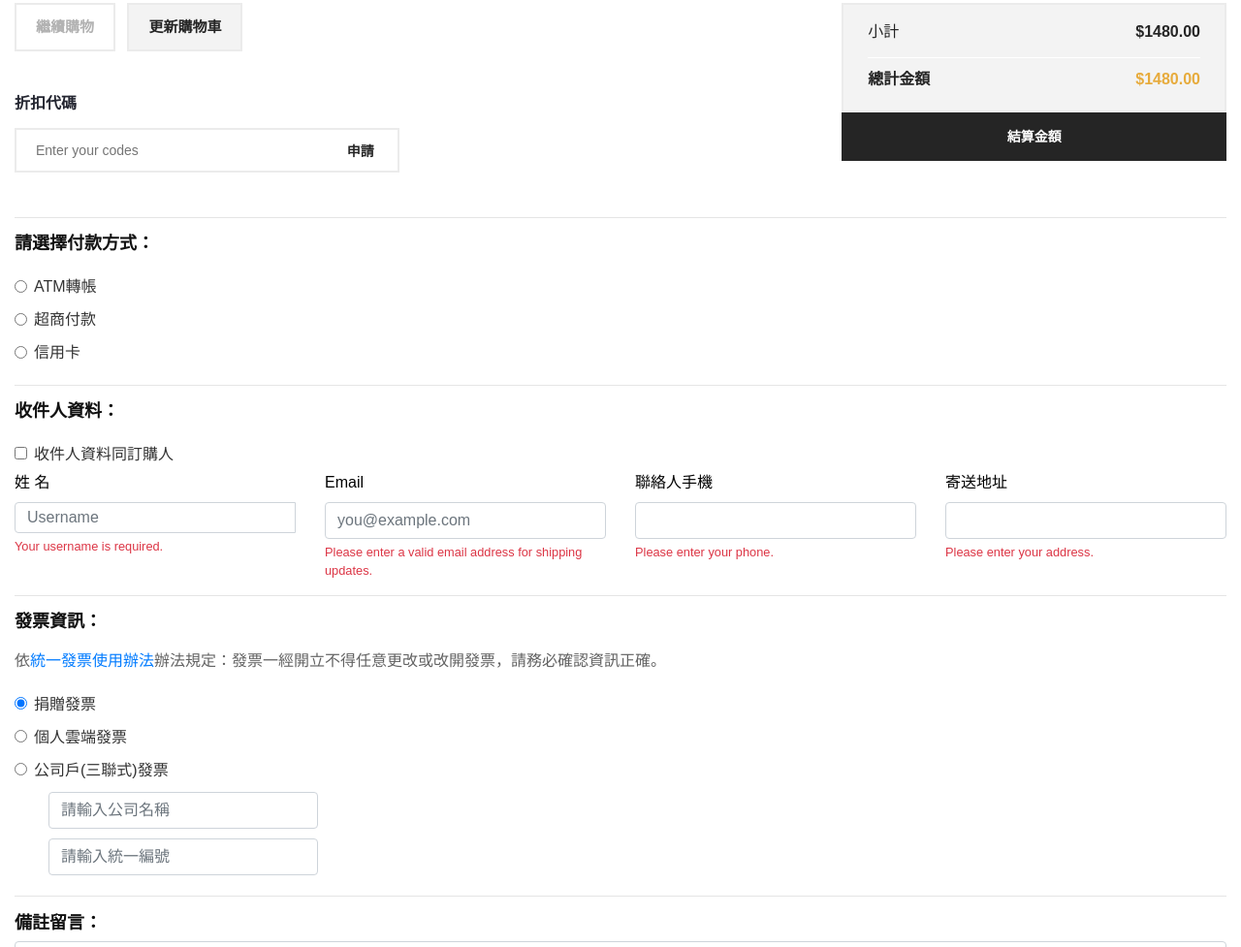
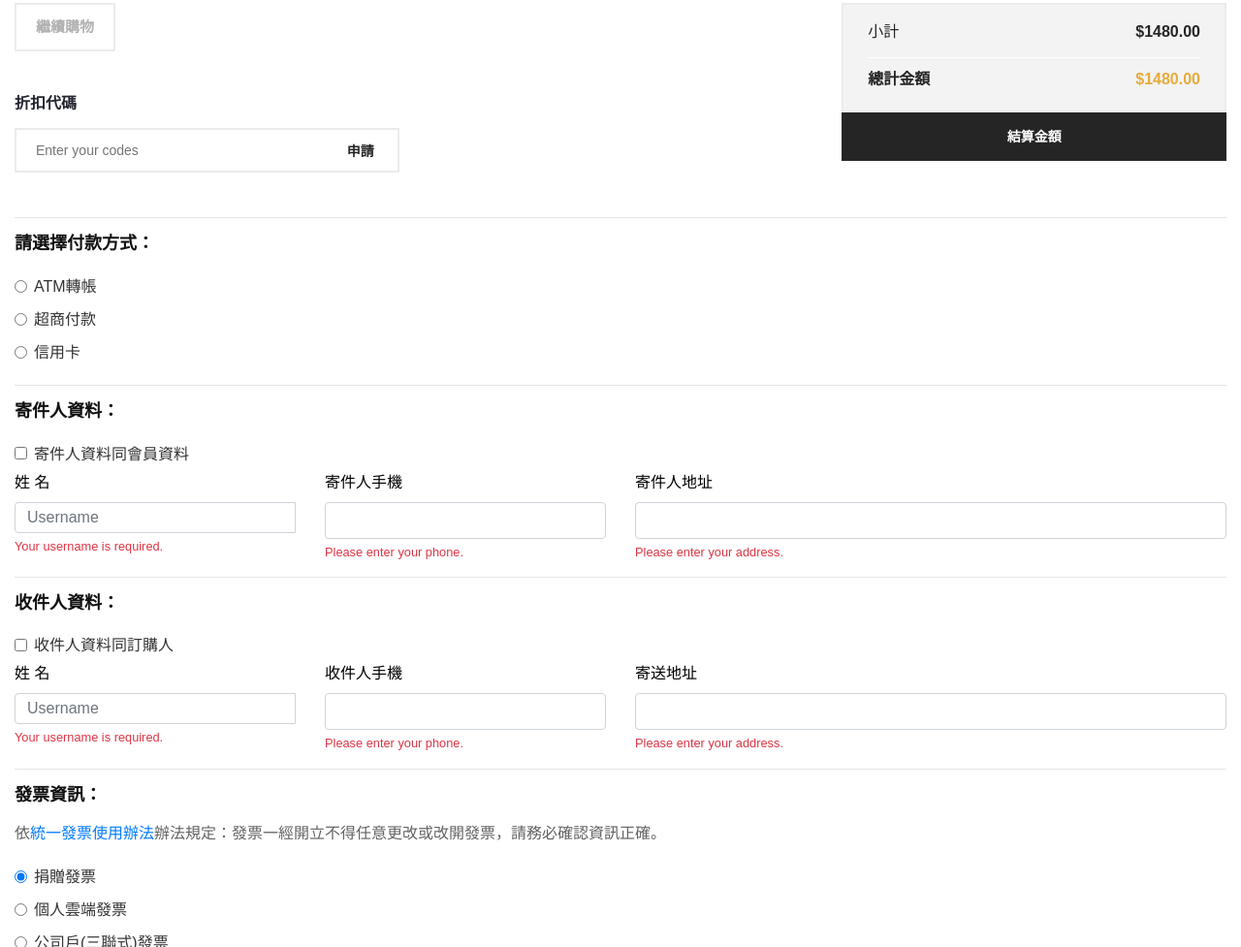
Before and after one commit to work22547101/SenhongHTML, a plain HTML site: page shopping-cart.html in a window 1280 px wide. Shown: the part 809-1786 px from the top of the page at 97% size. Drawn offline with nearby package versions, Linux system fonts and the light colour scheme; a web font is replaced by a local one.

Commit message:
購物車頁面新增寄件人
購物車頁面新增寄件人

```diff
--- a/shopping-cart.html
+++ b/shopping-cart.html
@@ -319,7 +319,6 @@ $('[data-role="popover2"]').popover({trigger: 'hover'});
                         <div class="col-lg-4">
                             <div class="cart-buttons">
                                 <a href="./product.html" class="primary-btn continue-shop">繼續購物</a>
-                                <a href="#" class="primary-btn up-cart">更新購物車</a>
                             </div>
                             <div class="discount-coupon">
                                 <h6>折扣代碼</h6>
@@ -335,7 +334,7 @@ $('[data-role="popover2"]').popover({trigger: 'hover'});
                                     <li class="subtotal">小計 <span>$1480.00</span></li>
                                     <li class="cart-total">總計金額 <span>$1480.00</span></li>
                                 </ul>
-                                <a href="#" class="proceed-btn">結算金額</a>
+                                <div class="proceed-btn">結算金額</div>
                             </div>
                         </div>
 
@@ -362,14 +361,15 @@ $('[data-role="popover2"]').popover({trigger: 'hover'});
     <hr>
     <div class="row">
 		<div class="col-12">
-    <h4 class="mb-3">收件人資料：</h4>
+			<h4 class="mb-3">寄件人資料：</h4>
 			<form class="needs-validation" novalidate>
 			<div class="row g-3">
 				<div class="col-12">
 					<div class="form-check">
 						<input type="checkbox" class="form-check-input" id="exampleCheck1">
-    <label class="form-check-label" for="exampleCheck1">收件人資料同訂購人</label>
-  </div></div>
+						<label class="form-check-label" for="exampleCheck1">寄件人資料同會員資料</label>
+					</div>
+				</div>
 				<div class="col-md-3">
 					<label for="username" class="form-label">姓 名</label>
 					<div class="input-group has-validation">
@@ -380,22 +380,52 @@ $('[data-role="popover2"]').popover({trigger: 'hover'});
 					</div>
 				</div>
 				<div class="col-sm-3">
-              <label for="email" class="form-label">Email</label>
-              <input type="email" class="form-control" id="email" placeholder="you@example.com">
-              <div class="invalid-feedback">
-                Please enter a valid email address for shipping updates.
-              </div>
-          </div>
-
-            <div class="col-sm-3">
-              <label for="phone" class="form-label">聯絡人手機</label>
+					<label for="phone" class="form-label">寄件人手機</label>
 					<input type="text" class="form-control" id="phone" placeholder="" required>
 					<div class="invalid-feedback">
 						Please enter your phone.
 					</div>
 				</div>
-
+				<div class="col-sm-6">
+					<label for="address" class="form-label">寄件人地址</label>
+					<input type="text" class="form-control" id="address" placeholder="" required>
+					<div class="invalid-feedback">
+						Please enter your address.
+					</div>
+				</div>
+			</div>
+			</form>
+		</div>
+	</div>
+    <hr>
+    <div class="row">
+		<div class="col-12">
+			<h4 class="mb-3">收件人資料：</h4>
+			<form class="needs-validation" novalidate>
+			<div class="row g-3">
+				<div class="col-12">
+					<div class="form-check">
+						<input type="checkbox" class="form-check-input" id="exampleCheck1">
+						<label class="form-check-label" for="exampleCheck1">收件人資料同訂購人</label>
+					</div>
+				</div>
+				<div class="col-md-3">
+					<label for="username" class="form-label">姓 名</label>
+					<div class="input-group has-validation">
+						<input type="text" class="form-control" id="username" placeholder="Username" required>
+						<div class="invalid-feedback">
+							Your username is required.
+						</div>
+					</div>
+				</div>
 				<div class="col-sm-3">
+					<label for="phone" class="form-label">收件人手機</label>
+					<input type="text" class="form-control" id="phone" placeholder="" required>
+					<div class="invalid-feedback">
+						Please enter your phone.
+					</div>
+				</div>
+				<div class="col-sm-6">
 					<label for="address" class="form-label">寄送地址</label>
 					<input type="text" class="form-control" id="address" placeholder="" required>
 					<div class="invalid-feedback">
@@ -404,7 +434,8 @@ $('[data-role="popover2"]').popover({trigger: 'hover'});
 				</div>
 			</div>
 			</form>
-    </div></div>
+		</div>
+	</div>
 	<hr>
     <div class="row">
 <div class="col-12"><h4 class="mb-3">發票資訊：</h4>
```
Lines whose indentation alone changed are shown as unchanged.
